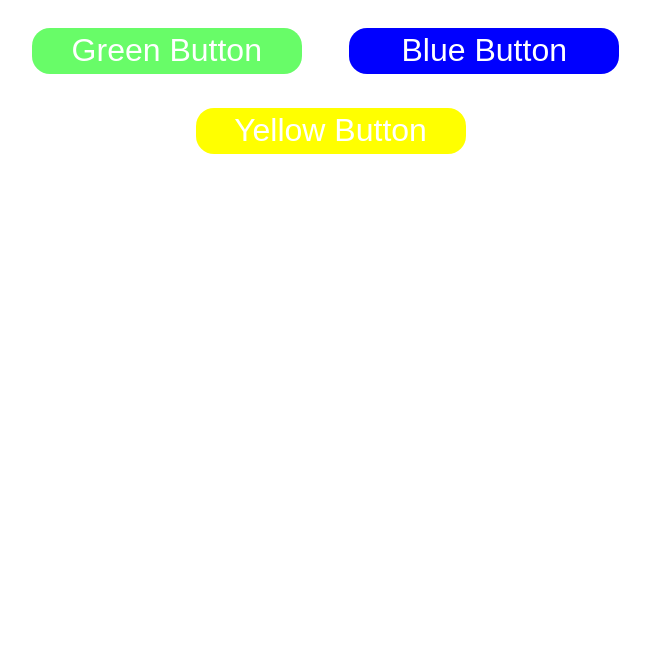
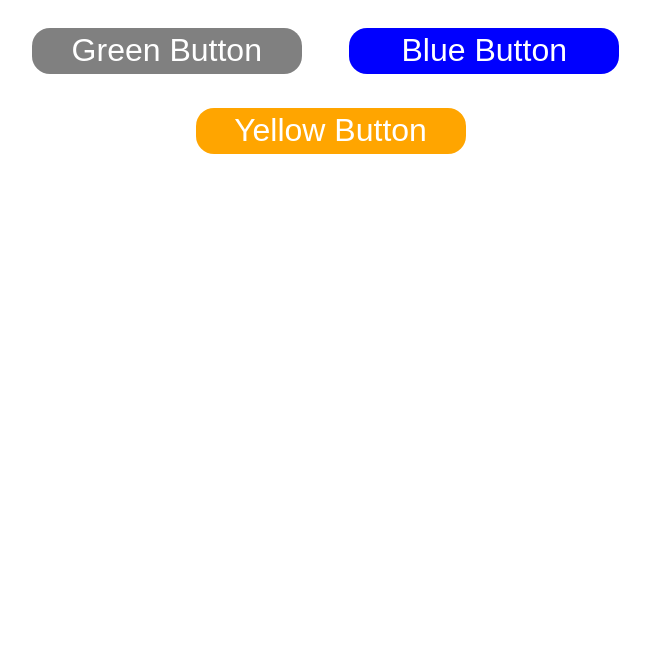
Before and after one commit to Bert0ne/SASS-Exercice, a website: page index.html in a window 1280 px wide. Shown: the part 140-800 px from the top of the page, without its empty margins (302-952 px from the left). Drawn offline with Linux system fonts and the light colour scheme.

Commit message:
extend added

```diff
--- a/index.html
+++ b/index.html
@@ -13,9 +13,9 @@
         </div>
 
         <div class="container__buttons">
-                <button class="btn btn--green">Green Button</button>
-                <button class="btn btn--blue">Blue Button</button>
-                <button class="btn btn--yellow">Yellow Button</button>
+                <button class="btn green isDisabled">Green Button</button>
+                <button class="btn blue">Blue Button</button>
+                <button class="btn yellow">Yellow Button</button>
         </div>
     </div>
   </body>
--- a/scss/styles.scss
+++ b/scss/styles.scss
@@ -46,26 +46,33 @@ body {
         height: 46px;
         border: none;
         color: white;
-
+        cursor: pointer;
+        outline: none;
         // padding: 0 10px;
         // margin: 0 40px;
 
 
-        &--green {
+
+    }
+
+    .green {
         background-color: rgb(104, 252, 104);
         transition: 1s;
+        @extend .btn;
 
 
         &:hover {
             border: 2px solid greenyellow;
             background-color: rgb(41, 131, 20);
         }
+
     }
 
-        &--blue {
+    .blue {
         margin-right: 25px;
         background-color: blue;
         transition: 1s;
+        @extend .btn;
 
 
         &:hover {
@@ -74,11 +81,12 @@ body {
         }
     }
 
-        &--yellow {
+    .yellow {
         margin-top: 34px;
         margin-right: 15px;
-            background-color: yellow;
+        background-color: orange;
         transition: 1s;
+        @extend .btn;
 
 
 
@@ -87,6 +95,14 @@ body {
             background-color: rgb(85, 83, 0);
         }
     }
+
+    .isDisabled {
+        background-color: gray;
+        cursor:none;
+
+        &:hover {
+            background-color: gray;
+            border: none;
         }
-
     }
+}
```
Also changed, not shown: css/styles.css. Lines whose indentation alone changed are shown as unchanged.
